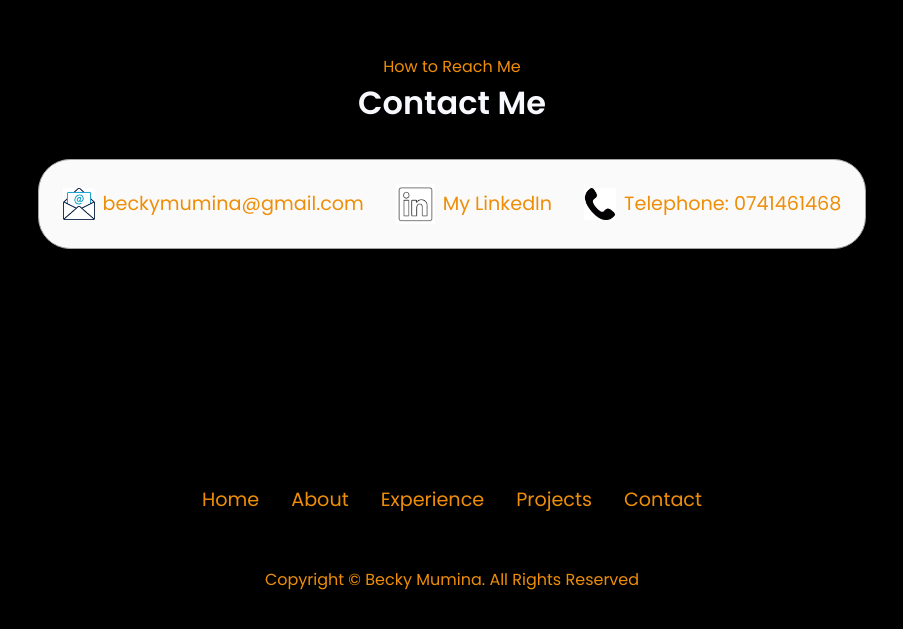
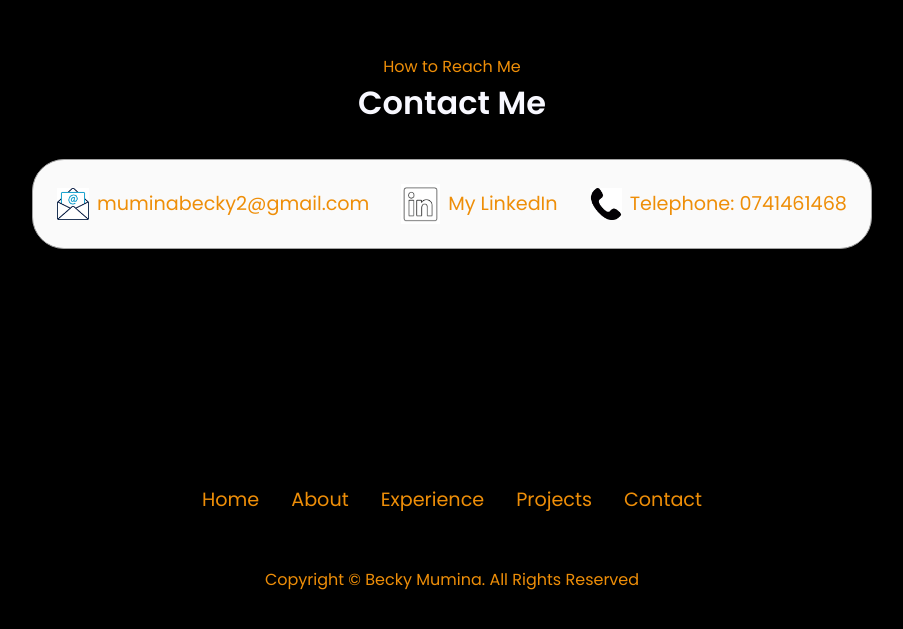
Before and after one commit to BeckyMumina/Portfolio-Website, a plain HTML site: page index.html in a window 1280 px wide. Shown: the part 3209-3838 px from the top of the page, without its empty margins (188-1091 px from the left). Drawn offline with Linux system fonts and the light colour scheme.

Commit message:
Update index.html

```diff
--- a/index.html
+++ b/index.html
@@ -285,7 +285,7 @@
                 <img src="./Temps/email icon.png"
                 alt="Email icon"
                 class="icon contact-icon"/>
-                <p><a href="mailto:exampleemail@gmail.com">beckymumina@gmail.com</a>
+                <p><a href="mailto:exampleemail@gmail.com">muminabecky2@gmail.com</a>
                 </p>
             </div>
             <div class="contact-info-container">
```
